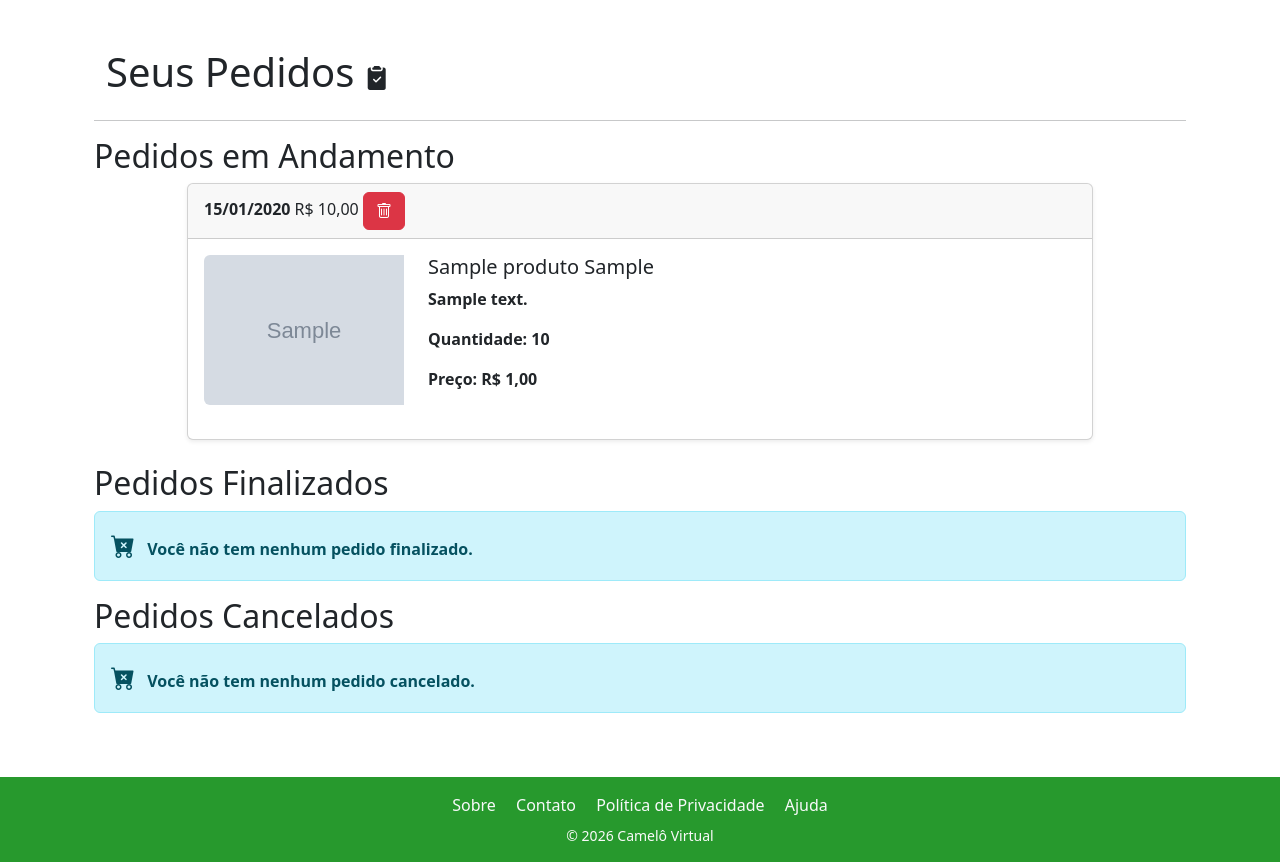
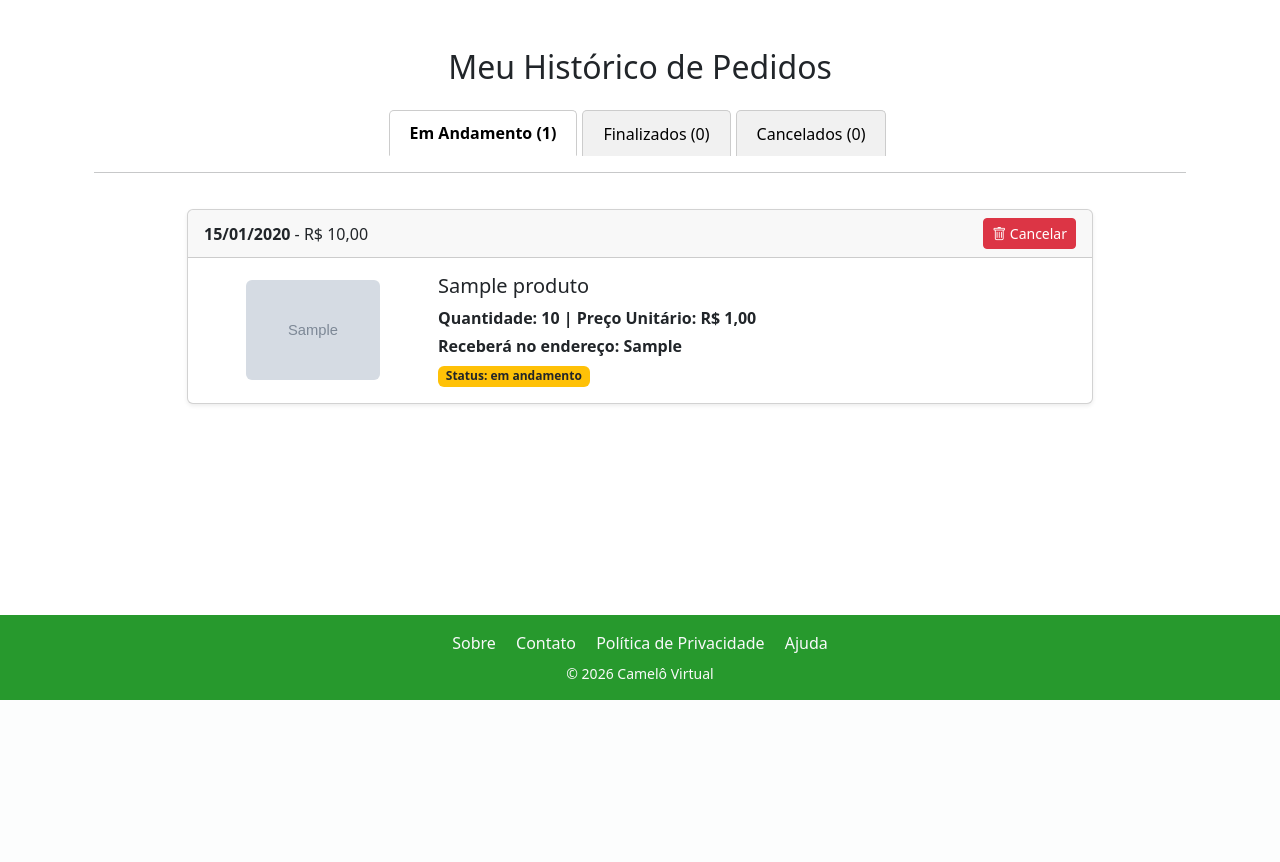
Before and after one commit to LeonardoRodeghiero/CameloVirtual, a Django app: page /historico/pedidos/ in a window 1280 px wide. Shown: the part 100-962 px from the top of the page. After the commit the page ends 800 px from the top, so only its background shows below. Run offline with Django 5.2, Linux system fonts and the light colour scheme; a user stored in the database is signed in; tables that the repository leaves empty hold one stand-in row (values such as "Sample post"); grey boxes marked "Sample" are stand-in pictures; some libraries are stand-ins or nearby versions.

Commit message:
botao de cancelar pedido e prep deploy

```diff
--- a/paginas/templates/paginas/historico_pedidos.html
+++ b/paginas/templates/paginas/historico_pedidos.html
@@ -1,163 +1,188 @@
 {% extends 'paginas/index.html' %}
 
+{% block conteudo %}
 
-{% block conteudo %}
-    <div class="container mt-4">
-        {% if object_list %}
-        <div class="container d-flex align-items-center">
-            <h1>Seus Pedidos <i class="bi bi-clipboard2-check-fill me-2" style="font-size: 1.5rem;"></i></h1>
-        {% endif %}
+    <div class="container my-4">
+        <h2 class="text-center mb-4">Meu Histórico de Pedidos</h2>
+
+        <div class="tabs-container d-flex justify-content-center">
+            <button class="tab-btn active" onclick="abrirAba(event, 'aba-andamento')">
+                Em Andamento ({{ pedidos_andamento|length }})
+            </button>
+            <button class="tab-btn" onclick="abrirAba(event, 'aba-finalizado')">
+                Finalizados ({{ pedidos_finalizado|length }})
+            </button>
+            <button class="tab-btn" onclick="abrirAba(event, 'aba-cancelado')">
+                Cancelados ({{ pedidos_cancelado|length }})
+            </button>
         </div>
-
 
         <hr>
 
-{% if tem_pedido %}
-
-<h2>Pedidos em Andamento</h2>
-{% for objeto in pedidos_andamento %}
-
+        <div id="aba-andamento" class="tab-content">
+            {% for item in pedidos_andamento %}
                 <div class="row justify-content-center">
                     <div class="col-md-10">
                         <div class="card mb-4 shadow-sm">
-                <div class="card-header">
-                    <strong>{{ objeto.pedido.data_pedido|date:"d/m/Y" }}</strong> R$ {{ objeto.pedido.valor_total }} <button class="btn btn-danger" title="Cancelar Compra" href="{% url 'cancelar-pedido'  %}"><i class="bi bi-trash" ></i></button>
+                            <div class="card-header d-flex justify-content-between align-items-center">
+                                <div>
+                                    <strong>{{ item.pedido.data_pedido|date:"d/m/Y" }}</strong> -
+                                    <span>R$ {{ item.pedido.valor_total }}</span>
                                 </div>
+
+                                <a class="btn btn-danger btn-sm" title="Cancelar Compra" href="" data-bs-toggle="modal" data-bs-target="#cancelModal{{ item.pk }}">
+                                    <i class="bi bi-trash"></i> Cancelar
+                                </a>
+                            </div>
+
                             <div class="card-body">
-                    {% for item in objeto.pedido.produtos.all %}
-                    <div class="row mb-3">
+                                <div class="row g-0 align-items-center">
                                     {% if item.produto.imagem %}
-                        <div class="col-md-3">
-                            <img src="{{ item.produto.imagem.url }}" class="img-fluid rounded-start" alt="{{ item.produto.nome }}">
+                                    <div class="col-md-3 text-center mb-3 mb-md-0">
+                                        <img src="{{ item.produto.imagem.url }}" class="img-fluid rounded" alt="{{ item.produto.nome }}" style="max-height: 100px; object-fit: cover;">
                                     </div>
                                     {% endif %}
-                        <div class="col-md-9">
-                            <h5>{{ item.produto.nome }} {{ item.produto.marca }}</h5>
-                            <p>{{ item.produto.descricao|truncatewords:25 }}</p>
-                            <p>Quantidade: {{ item.quantidade }}</p>
-                            <p>Preço: R$ {{ item.produto.preco }}</p>
+
+                                    <div class="{% if item.produto.imagem %}col-md-9 ps-md-3{% else %}col-12{% endif %}">
+                                        <h5 class="card-title">{{ item.produto.nome }}</h5>
+                                        <p class="card-text mb-1">Quantidade: {{ item.quantidade }} | Preço Unitário: R$ {{ item.preco_unitario }}</p>
+
+                                        {% if item.pedido.opcao_pedido == 'casa' %}
+                                            <p class="card-text mb-1">Receberá no endereço: {{ item.pedido.endereco }}</p>
+                                        {% endif %}
+                                        {% if item.pedido.opcao_pedido == 'loja' %}
+                                            <p class="card-text mb-1">Buscará no endereço: {{ item.camelo.logradouro }}, {{ item.camelo.numero }} {{ item.camelo.complemento }} {{ item.camelo.bairro }} {{ item.camelo.cep }} {{ item.camelo.cidade }} ({{ item.camelo.estado }})</p>
+                                        {% endif %}
+
+                                        <span class="badge bg-warning text-dark">Status: {{ item.status }}</span>
                                     </div>
                                 </div>
-                    {% empty %}
-                    <p>Este pedido não possui itens.</p>
-                    {% endfor %}
                             </div>
                         </div>
                     </div>
                 </div>
 
+                <div class="modal fade" id="cancelModal{{ item.pk }}" tabindex="-1" ...>
+                    </div>
             {% empty %}
-<div class="alert alert-info d-flex align-items-center justify-content-between" role="alert">
-    <div>
-        <i class="bi bi-cart-x-fill me-2" style="font-size: 1.5rem;"></i>
-        <strong>Você não tem nenhum pedido em andamento.</strong>
-    </div>
-</div>
-<div class="text-center">
-    <a href="{% url 'index' %}" class="btn btn-primary">Procure Por Produtos Na Tela Inicial!</a>
+                <div class="alert alert-info text-center">Nenhum pedido em andamento no momento.</div>
+            {% endfor %}
         </div>
 
-{% endfor %}
-
-
-<h2>Pedidos Finalizados</h2>
-{% for objeto in pedidos_finalizado %}
-
+        <div id="aba-finalizado" class="tab-content" style="display:none;">
+            {% for item in pedidos_finalizado %}
                 <div class="row justify-content-center">
                     <div class="col-md-10">
                         <div class="card mb-4 shadow-sm">
                             <div class="card-header">
-                    <strong>{{ objeto.pedido.data_pedido|date:"d/m/Y" }}</strong> R$ {{ objeto.pedido.valor_total }}
+                                <strong>{{ item.pedido.data_pedido|date:"d/m/Y" }}</strong> - R$ {{ item.pedido.valor_total }}
                             </div>
                             <div class="card-body">
-                    {% for item in objeto.pedido.produtos.all %}
-                    <div class="row mb-3">
+                                <div class="row g-0 align-items-center">
                                     {% if item.produto.imagem %}
-                        <div class="col-md-3">
-                            <img src="{{ item.produto.imagem.url }}" class="img-fluid rounded-start" alt="{{ item.produto.nome }}">
+                                    <div class="col-md-3 text-center mb-3 mb-md-0">
+                                        <img src="{{ item.produto.imagem.url }}" class="img-fluid rounded" alt="{{ item.produto.nome }}" style="max-height: 100px; object-fit: cover;">
                                     </div>
                                     {% endif %}
-                        <div class="col-md-9">
-                            <h5>{{ item.produto.nome }} {{ item.produto.marca }}</h5>
-                            <p>{{ item.produto.descricao|truncatewords:25 }}</p>
-                            <p>Quantidade: {{ item.quantidade }}</p>
-                            <p>Preço: R$ {{ item.produto.preco }}</p>
-                        </div>
-                    </div>
-                    {% empty %}
-                    <p>Este pedido não possui itens.</p>
-                    {% endfor %}
+
+                                    <div class="{% if item.produto.imagem %}col-md-9 ps-md-3{% else %}col-12{% endif %}">
+                                        <h5 class="card-title">{{ item.produto.nome }}</h5>
+                                        <p class="card-text mb-1">Quantidade: {{ item.quantidade }} | Preço Unitário: R$ {{ item.preco_unitario }}</p>
+                                        <span class="badge bg-success">Status: {{ item.status }}</span>
                                     </div>
                                 </div>
                             </div>
                         </div>
-
-
-{% empty %}
-<div class="alert alert-info d-flex align-items-center justify-content-between" role="alert">
-    <div>
-        <i class="bi bi-cart-x-fill me-2" style="font-size: 1.5rem;"></i>
-        <strong>Você não tem nenhum pedido finalizado.</strong>
                     </div>
                 </div>
+            {% empty %}
+                <div class="alert alert-info text-center">Você ainda não tem pedidos finalizados.</div>
+            {% endfor %}
+        </div>
 
-{% endfor %}
-
-<h2>Pedidos Cancelados</h2>
-{% for objeto in pedidos_cancelado %}
-
+        <div id="aba-cancelado" class="tab-content" style="display:none;">
+            {% for item in pedidos_cancelado %}
                 <div class="row justify-content-center">
                     <div class="col-md-10">
                         <div class="card mb-4 shadow-sm">
-                <div class="card-header">
-                    <strong>{{ objeto.pedido.data_pedido|date:"d/m/Y" }}</strong> R$ {{ objeto.pedido.valor_total }}
+                            <div class="card-header bg-light text-muted">
+                                <strong>{{ item.pedido.data_pedido|date:"d/m/Y" }}</strong> - R$ {{ item.pedido.valor_total }}
                             </div>
                             <div class="card-body">
-                    {% for item in objeto.pedido.produtos.all %}
-                    <div class="row mb-3">
+                                <div class="row g-0 align-items-center">
                                     {% if item.produto.imagem %}
-                        <div class="col-md-3">
-                            <img src="{{ item.produto.imagem.url }}" class="img-fluid rounded-start" alt="{{ item.produto.nome }}">
+                                    <div class="col-md-3 text-center mb-3 mb-md-0">
+                                        <img src="{{ item.produto.imagem.url }}" class="img-fluid rounded" alt="{{ item.produto.nome }}" style="max-height: 100px; object-fit: cover; opacity: 0.6;">
                                     </div>
                                     {% endif %}
-                        <div class="col-md-9">
-                            <h5>{{ item.produto.nome }} {{ item.produto.marca }}</h5>
-                            <p>{{ item.produto.descricao|truncatewords:25 }}</p>
-                            <p>Quantidade: {{ item.quantidade }}</p>
-                            <p>Preço: R$ {{ item.produto.preco }}</p>
-                        </div>
-                    </div>
-                    {% empty %}
-                    <p>Este pedido não possui itens.</p>
-                    {% endfor %}
+
+                                    <div class="{% if item.produto.imagem %}col-md-9 ps-md-3{% else %}col-12{% endif %}">
+                                        <h5 class="card-title text-muted" style="text-decoration: line-through;">{{ item.produto.nome }}</h5>
+                                        <p class="card-text mb-1 text-muted">Quantidade: {{ item.quantidade }} | Preço Unitário: R$ {{ item.preco_unitario }}</p>
+                                        <span class="badge bg-danger">Status: {{ item.status }}</span>
                                     </div>
                                 </div>
                             </div>
                         </div>
-
-
-{% empty %}
-<div class="alert alert-info d-flex align-items-center justify-content-between" role="alert">
-    <div>
-        <i class="bi bi-cart-x-fill me-2" style="font-size: 1.5rem;"></i>
-        <strong>Você não tem nenhum pedido cancelado.</strong>
                     </div>
                 </div>
-
+            {% empty %}
+                <div class="alert alert-info text-center">Nenhum pedido cancelado.</div>
             {% endfor %}
-
-
-{% else %}
-<div class="alert alert-info d-flex align-items-center justify-content-between" role="alert">
-    <div>
-        <i class="bi bi-cart-x-fill me-2" style="font-size: 1.5rem;"></i>
-        <strong>Você ainda não fez nenhum pedido.</strong> Faça sua primeira compra!
-    </div>
-</div>
-<div class="text-center">
-    <a href="{% url 'index' %}" class="btn btn-primary">Procure Por Produtos Na Tela Inicial!</a>
         </div>
 
-{% endif %}
+    </div>
 
 {% endblock %}
+
+{% block scripts %}
+<style>
+    .tab-btn {
+        padding: 10px 20px;
+        cursor: pointer;
+        background: #f1f1f1;
+        border: 1px solid #ccc;
+        border-bottom: none;
+        margin-right: 5px;
+        border-top-left-radius: 5px;
+        border-top-right-radius: 5px;
+        transition: 0.2s;
+    }
+
+    .tab-btn:hover {
+        background: #e2e2e2;
+    }
+
+    .tab-btn.active {
+        background: #fff;
+        border-bottom: 1px solid #fff;
+        font-weight: bold;
+        position: relative;
+        z-index: 2;
+    }
+
+    .tab-content {
+        padding: 20px 0;
+    }
+</style>
+
+<script>
+    function abrirAba(evt, nomeAba) {
+        // Esconde todos os conteúdos das abas
+        var conteudos = document.getElementsByClassName("tab-content");
+        for (var i = 0; i < conteudos.length; i++) {
+            conteudos[i].style.display = "none";
+        }
+
+        // Remove a classe "active" de todos os botões
+        var botoes = document.getElementsByClassName("tab-btn");
+        for (var i = 0; i < botoes.length; i++) {
+            botoes[i].classList.remove("active");
+        }
+
+        // Mostra a aba atual e adiciona a classe active ao botão
+        document.getElementById(nomeAba).style.display = "block";
+        evt.currentTarget.classList.add("active");
+    }
+</script>
+{% endblock %}
--- a/paginas/urls.py
+++ b/paginas/urls.py
@@ -1,5 +1,7 @@
 from django.urls import path
-from .views import IndexView, AcessoNegadoView, ClienteProdutoList, ProdutoEspecifico, VerCarrinho, alterar_quantidade, CameloView, AcessoNegadoCameloView, ClienteProdutoCameloList, ProdutoCameloEspecifico, ClienteCameloList, InserirFuncionarioView, ConfirmarFuncionarioView, ConfirmarEndereco, VerHistoricoPedidos, ProdutoCameloCategoriaList, FinalizarPedidoView, CancelarPedidoView, AvaliacoesCamelo, CameloPerfilList, SobreView, ContatoView, PrivacidadeView, AjudaView, ClienteBuscarList
+from .views import IndexView, AcessoNegadoView, ClienteProdutoList, ProdutoEspecifico, VerCarrinho, alterar_quantidade, CameloView, AcessoNegadoCameloView, ClienteProdutoCameloList, ProdutoCameloEspecifico, ClienteCameloList, InserirFuncionarioView, ConfirmarFuncionarioView, ConfirmarEndereco, VerHistoricoPedidos, ProdutoCameloCategoriaList, FinalizarPedidoView, CancelarPedidoView, AvaliacoesCamelo, CameloPerfilList, SobreView, ContatoView, PrivacidadeView, AjudaView, ClienteBuscarList, UsuarioCancelarPedidoView
+
+
 urlpatterns = [
     path('', IndexView.as_view(), name="index"),
     path('<int:pk>/', CameloView.as_view(), name="camelo"),
@@ -33,6 +35,8 @@ urlpatterns = [
 
     path('pedido/cancelar/<int:pk>/', CancelarPedidoView.as_view(), name='cancelar-pedido'),
 
+    path('historico/cancelar/<int:pk>/', UsuarioCancelarPedidoView.as_view(), name='usuario-cancelar-pedido'),
+
     path('<int:pk>/avaliacoes/', AvaliacoesCamelo.as_view(), name='todas-avaliacoes-camelo'),
 
     path('<int:camelo_id>/usuarios/', CameloPerfilList.as_view(), name='listar-usuarios-camelo'),
--- a/paginas/views.py
+++ b/paginas/views.py
@@ -594,34 +594,24 @@ class VerHistoricoPedidos(ListView):
     context_object_name = 'itens'
 
     def get_queryset(self):
-        pedidos = Pedido.objects.filter(usuario=self.request.user)
-
-        if pedidos.exists():
-            return Pedido_Produto.objects.filter(pedido__in=pedidos)
-        else:
-            return Pedido_Produto.objects.none()
+        # Retorna todos os itens de produto comprados pelo usuário logado, ordenados pelo pedido mais recente
+        return Pedido_Produto.objects.select_related('pedido', 'produto').filter(
+            pedido__usuario=self.request.user
+        ).order_by('-pedido__data_pedido')
 
     def get_context_data(self, **kwargs):
         context = super().get_context_data(**kwargs)
-        pedidos = Pedido.objects.filter(usuario=self.request.user)
 
-        context['tem_pedido'] = pedidos.exists()
+        # Usamos o queryset base que já filtramos acima para evitar repetir código
+        base_query = self.get_queryset()
 
-        base_query = Pedido_Produto.objects.select_related('pedido', 'produto').filter(
-            pedido__usuario=self.request.user
-        ).order_by('-pedido__data_pedido')
+        # Verifica se o usuário possui qualquer item cadastrado
+        context['tem_pedido'] = base_query.exists()
 
-
-
-        pedidos_andamento = base_query.filter(status='em andamento')
-        pedidos_finalizado = base_query.filter(status='finalizado')
-        pedidos_cancelado = base_query.filter(status='cancelado')
-
-        context['pedidos_andamento'] = pedidos_andamento
-        context['pedidos_finalizado'] = pedidos_finalizado
-        context['pedidos_cancelado'] = pedidos_cancelado
-
-
+        # Separa os itens individuais pelos seus respectivos status
+        context['pedidos_andamento'] = base_query.filter(status='em andamento')
+        context['pedidos_finalizado'] = base_query.filter(status='finalizado')
+        context['pedidos_cancelado'] = base_query.filter(status='cancelado')
 
         return context
 # class AlterarQuantidadeView(View):
@@ -910,7 +900,7 @@ class FinalizarPedidoView(View):
 
 
 class CancelarPedidoView(View):
-    def get(self, request, pk):
+    def post(self, request, pk):
         objeto = get_object_or_404(Pedido_Produto, pk=pk)
 
         camelo_id = objeto.produto.camelo.id
@@ -924,6 +914,22 @@ class CancelarPedidoView(View):
         objeto.save()
 
         return redirect(reverse('listar-pedidos-camelo', kwargs={'camelo_id': camelo_id}))
+
+class UsuarioCancelarPedidoView(View):
+    def get(self, request, pk):
+        # O get_object_or_404 aqui garante que o item pertence ao usuário logado
+        objeto = get_object_or_404(Pedido_Produto, pk=pk, pedido__usuario=request.user)
+
+        # Devolve a quantidade do item de volta ao estoque do produto
+        objeto.produto.quantidade += objeto.quantidade
+        objeto.produto.save()
+
+        # Altera o status do item para cancelado
+        objeto.status = 'cancelado'
+        objeto.save()
+
+        # Redireciona o usuário de volta para a view de histórico dele
+        return redirect(reverse('historico-pedidos'))
 
 
 class AvaliacoesCamelo(TemplateView):
```
Also changed, not shown: paginas/templates/paginas/camelo_padrao.html (+2 -26 lines). Lines whose indentation alone changed are shown as unchanged.
